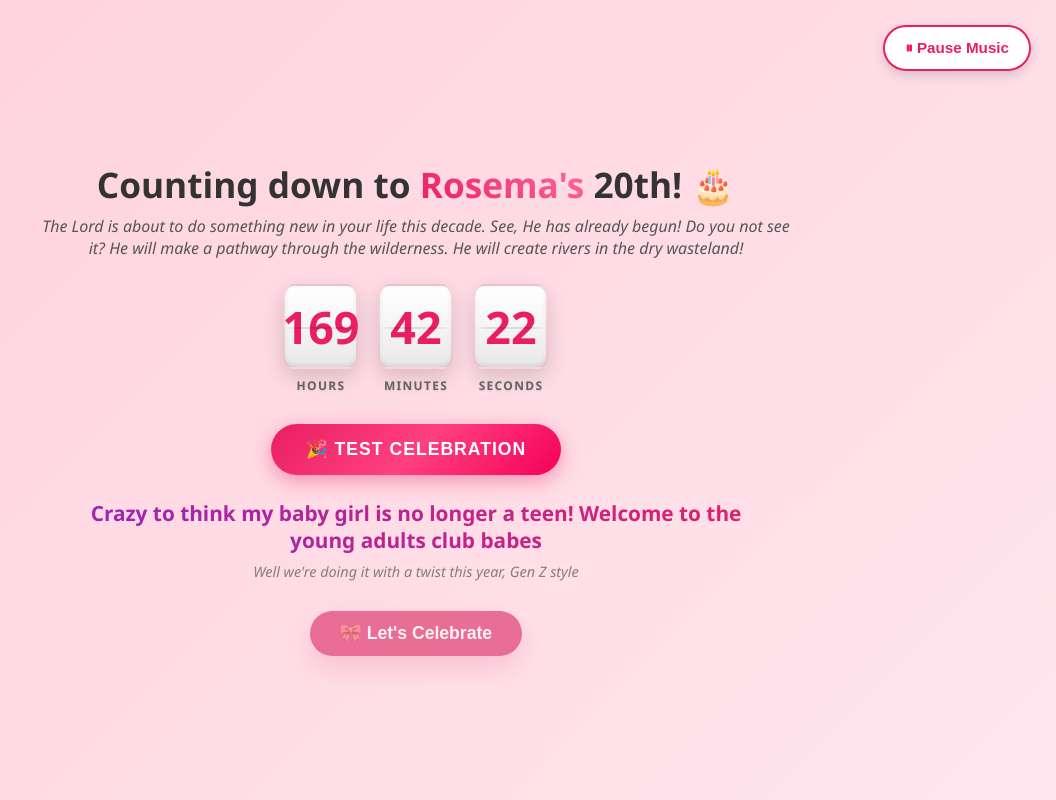
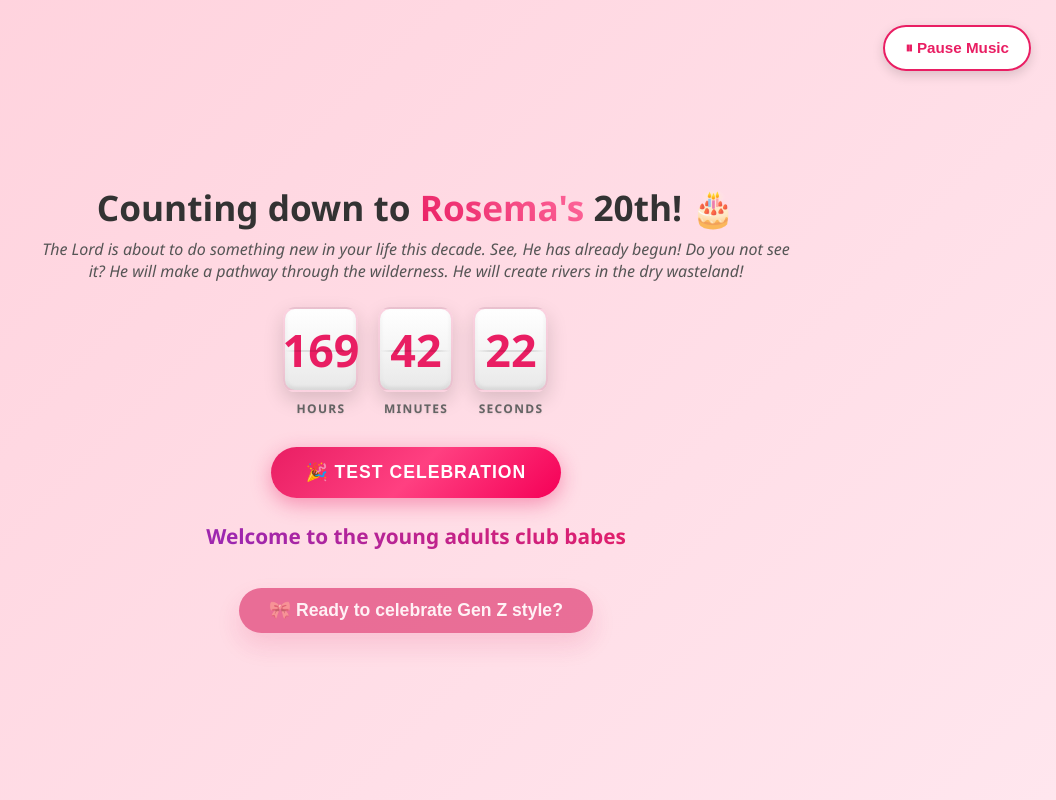
Before and after one commit to deborararumairaj/rosema-bday, a React (Vite) app: page / in a window 1280 px wide. Shown: the whole page, without its empty margins (224-1280 px from the left). Built offline with nearby package versions, Linux system fonts and the light colour scheme.

Commit message:
Update App.jsx

```diff
--- a/src/App.jsx
+++ b/src/App.jsx
@@ -120,9 +120,9 @@ He will make a pathway through the wilderness.
           <h2 id="teaserHeading">
             {birthdayReached
               ? "💖 Ready to celebrate? 💖"
-              : "Crazy to think my baby girl is no longer a teen! Welcome to the young adults club babes"}
+              : "Welcome to the young adults club babes"}
           </h2>
-          <p className="teaser-hint">Well we're doing it with a twist this year, Gen Z style</p>
+          <p className="teaser-hint"> </p>
         </section>
 
         <button
@@ -131,7 +131,7 @@ He will make a pathway through the wilderness.
           disabled={!birthdayReached}
           onClick={() => goToPage(2)}
         >
-          🎀 Let's Celebrate
+          🎀 Ready to celebrate Gen Z style?
         </button>
       </div>
 
```
